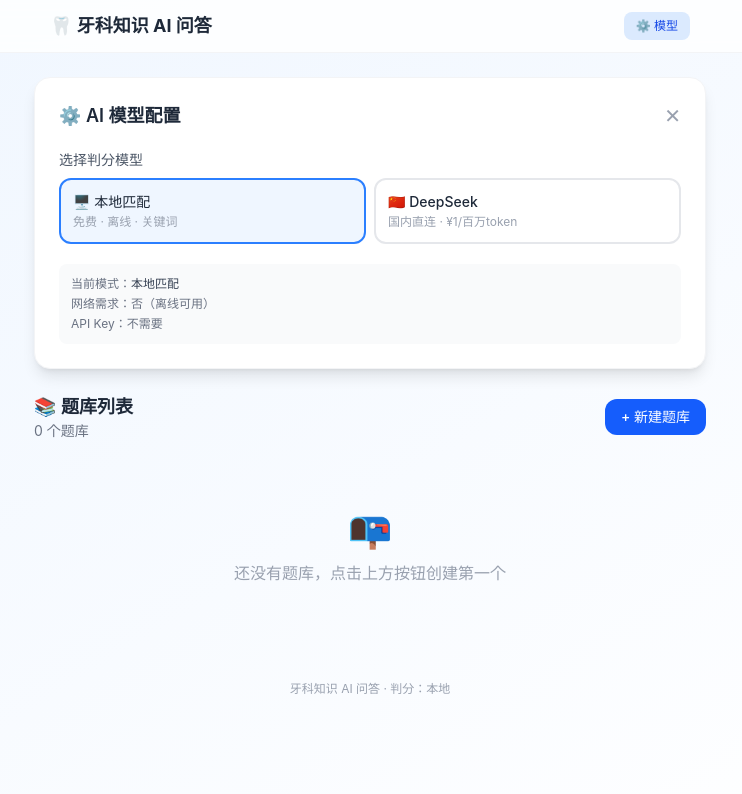
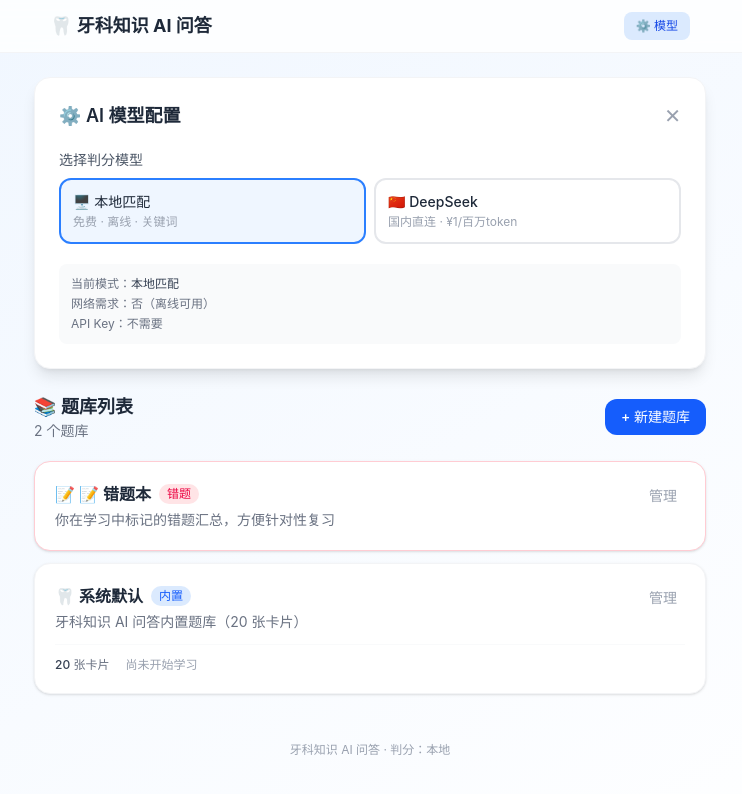
Before and after one commit to 1NGRAVE/medical-memorization, a React (Vite) app: page / in a window 1280 px wide. Both pictures are taken after a click on the button "⚙️ 模型". Shown: the top 794 px of the page, without its empty margins (270-1012 px from the left). Built offline with nearby package versions, Linux system fonts and the light colour scheme.

Commit message:
feat: 错题本功能 — 用户可标记错题到置顶独立题库

```diff
--- a/src/App.tsx
+++ b/src/App.tsx
@@ -9,10 +9,10 @@
 import ImportPanel from './components/ImportPanel'
 import type { ProviderType } from './components/ModelConfig'
 import type { JudgeResult, StudyResult, JudgeProvider, DentalCard, Deck, DeckStats, ParsedCard, AppView } from './types'
-import { CATEGORY_LABELS } from './types'
+import { CATEGORY_LABELS, BUILTIN_DECK_ID, ERROR_DECK_ID } from './types'
 import {
   getAllDecks, createDeck, deleteDeck,
-  getCardsByDeck, addCardsToDeck, getDeckStats, saveStudyRecord,
+  seedBuiltinDeck, seedErrorBookDeck, getCardsByDeck, addCardsToDeck, getDeckStats, saveStudyRecord, addCardToErrorBook,
 } from './db'
 
 // ============================================================
@@ -70,13 +70,20 @@
     currentCardIndex: 0, cards: [], results: [], isComplete: false,
   })
   const [loadingCards, setLoadingCards] = useState(false)
+  const [errorBookQuestions, setErrorBookQuestions] = useState<Set<string>>(new Set())
 
   // 记录从哪个视图进入导入界面，导入完成后返回
   const [importReturnView, setImportReturnView] = useState<AppView>('decks')
 
   // ========== 初始化 ==========
   useEffect(() => {
-    refreshDecks()
+    (async () => {
+      await seedBuiltinDeck()
+      await seedErrorBookDeck()
+      await refreshDecks()
+      const errorCards = await getCardsByDeck(ERROR_DECK_ID)
+      setErrorBookQuestions(new Set(errorCards.map(c => c.question)))
+    })()
   }, [])
 
   const refreshDecks = async () => {
@@ -87,7 +94,13 @@
         stats: d.cardCount > 0 ? await getDeckStats(d.id) : undefined,
       }))
     )
-    withStats.sort((a, b) => a.createdAt - b.createdAt)
+    withStats.sort((a, b) => {
+      if (a.id === ERROR_DECK_ID) return -1
+      if (b.id === ERROR_DECK_ID) return 1
+      if (a.id === BUILTIN_DECK_ID) return -1
+      if (b.id === BUILTIN_DECK_ID) return 1
+      return a.createdAt - b.createdAt
+    })
     setDecks(withStats)
   }
 
@@ -158,6 +171,12 @@
 
   // ========== 学习流程 ==========
   const currentCard = session.cards[session.currentCardIndex] || null
+
+  const handleAddToErrorBook = useCallback(async (card: DentalCard) => {
+    await addCardToErrorBook(card)
+    setErrorBookQuestions(prev => new Set(prev).add(card.question))
+    await refreshDecks()
+  }, [])
 
   const handleJudged = useCallback(async (result: JudgeResult, studentAnswer: string) => {
     if (!currentCard) return
@@ -418,7 +437,7 @@
               </div>
             )}
             {currentCard && (
-              <StudyCard key={`${currentCard.id}-${session.currentCardIndex}`} card={currentCard} provider={provider} cardIndex={session.currentCardIndex} totalCards={session.cards.length} onJudged={handleJudged} onNext={handleNext} />
+              <StudyCard key={`${currentCard.id}-${session.currentCardIndex}`} card={currentCard} provider={provider} cardIndex={session.currentCardIndex} totalCards={session.cards.length} onJudged={handleJudged} onNext={handleNext} onAddToErrorBook={handleAddToErrorBook} isInErrorBook={errorBookQuestions.has(currentCard.question)} />
             )}
           </>
         )}
--- a/src/components/DeckList.tsx
+++ b/src/components/DeckList.tsx
@@ -1,4 +1,5 @@
 import type { Deck, DeckStats } from '../types'
+import { BUILTIN_DECK_ID, ERROR_DECK_ID } from '../types'
 
 interface DeckDisplay extends Deck {
   stats?: DeckStats
@@ -20,12 +21,7 @@
           <h2 className="text-lg font-semibold text-gray-800">📚 题库列表</h2>
           <p className="text-sm text-gray-500">{decks.length} 个题库</p>
         </div>
-        <button
-          onClick={onCreateDeck}
-          className="px-4 py-2 bg-blue-600 text-white text-sm font-medium rounded-xl hover:bg-blue-700 active:scale-[0.98] transition-all"
-        >
-          + 新建题库
-        </button>
+        <button onClick={onCreateDeck} className="px-4 py-2 bg-blue-600 text-white text-sm font-medium rounded-xl hover:bg-blue-700 active:scale-[0.98] transition-all">+ 新建题库</button>
       </div>
 
       <div className="space-y-3">
@@ -33,26 +29,31 @@
           <div
             key={deck.id}
             onClick={() => onSelectDeck(deck.id)}
-            className="bg-white rounded-2xl shadow-sm border border-gray-100 p-5 hover:shadow-md hover:border-blue-200 transition-all cursor-pointer"
+            className={`bg-white rounded-2xl shadow-sm border p-5 transition-all cursor-pointer ${
+              deck.id === ERROR_DECK_ID
+                ? 'border-rose-200 bg-rose-50/30 hover:shadow-md hover:border-rose-300'
+                : 'border-gray-100 hover:shadow-md hover:border-blue-200'
+            }`}
           >
             <div className="flex items-start justify-between">
               <div className="flex-1">
                 <div className="flex items-center gap-2">
                   <h3 className="font-semibold text-gray-800">
-                    📁 {deck.name}
+                    {deck.id === ERROR_DECK_ID ? '📝' : deck.source === 'builtin' ? '🦷' : '📁'} {deck.name}
                   </h3>
+                  {deck.id === ERROR_DECK_ID ? (
+                    <span className="px-2 py-0.5 bg-rose-100 text-rose-600 text-xs rounded-full">错题</span>
+                  ) : deck.source === 'builtin' && deck.id === BUILTIN_DECK_ID ? (
+                    <span className="px-2 py-0.5 bg-blue-100 text-blue-600 text-xs rounded-full">内置</span>
+                  ) : null}
                 </div>
                 <p className="text-sm text-gray-500 mt-1">{deck.description}</p>
               </div>
               <div className="flex items-center gap-1">
-                <button
-                  onClick={(e) => { e.stopPropagation(); onManageDeck(deck.id) }}
-                  className="text-gray-400 hover:text-blue-500 text-sm px-2 py-1 transition-colors"
-                >管理</button>
-                <button
-                  onClick={(e) => { e.stopPropagation(); if (confirm(`确定删除题库"${deck.name}"？\n其中的所有卡片和学习记录也会被删除。`)) { onDeleteDeck(deck.id) } }}
-                  className="text-gray-300 hover:text-red-500 text-sm px-2 py-1 transition-colors"
-                >删除</button>
+                <button onClick={(e) => { e.stopPropagation(); onManageDeck(deck.id) }} className="text-gray-400 hover:text-blue-500 text-sm px-2 py-1 transition-colors">管理</button>
+                {deck.source === 'user' && (
+                  <button onClick={(e) => { e.stopPropagation(); if (confirm(`确定删除题库"${deck.name}"？\n其中的所有卡片和学习记录也会被删除。`)) { onDeleteDeck(deck.id) } }} className="text-gray-300 hover:text-red-500 text-sm px-2 py-1 transition-colors">删除</button>
+                )}
               </div>
             </div>
             {deck.stats && (
--- a/src/db/index.ts
+++ b/src/db/index.ts
@@ -12,6 +12,7 @@
 import Dexie, { type Table } from 'dexie'
 import type { Deck, StudyRecord } from '../types'
 import type { DentalCard } from '../types'
+import { BUILTIN_DECK_ID, ERROR_DECK_ID } from '../types'
 
 // ============================================================
 // 数据库 Schema
@@ -226,3 +227,19 @@
 }
 
 export { db }
+
+/** 首次启动时创建"系统默认"题库（如果不存在） */
+export async function seedBuiltinDeck(): Promise<void> {
+  const exists = await db.decks.get(BUILTIN_DECK_ID)
+  if (!exists) {
+    await db.decks.put({
+      id: BUILTIN_DECK_ID,
+      name: '系统默认',
+      description: '牙科知识 AI 问答内置题库（20 张卡片）',
+      cardCount: 20,
+      source: 'builtin',
+      createdAt: Date.now(),
+      updatedAt: Date.now(),
+    })
+  }
+}
```
